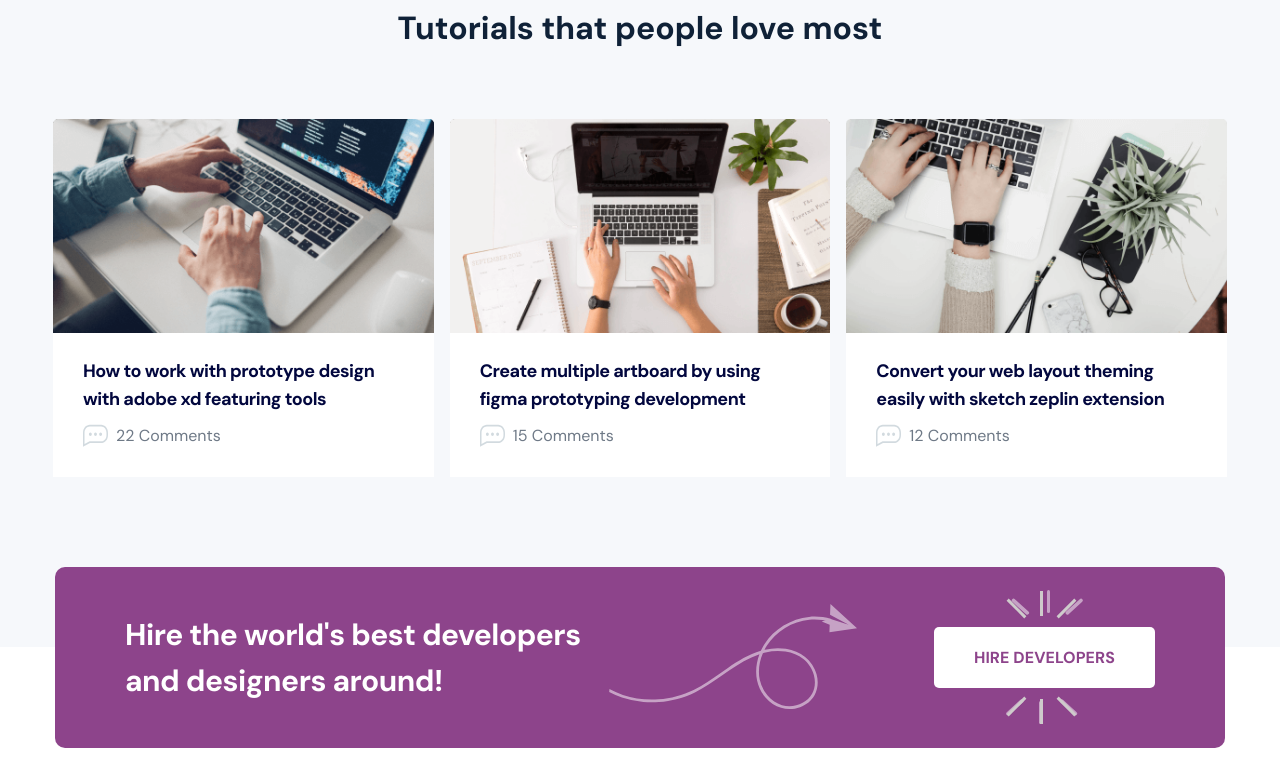
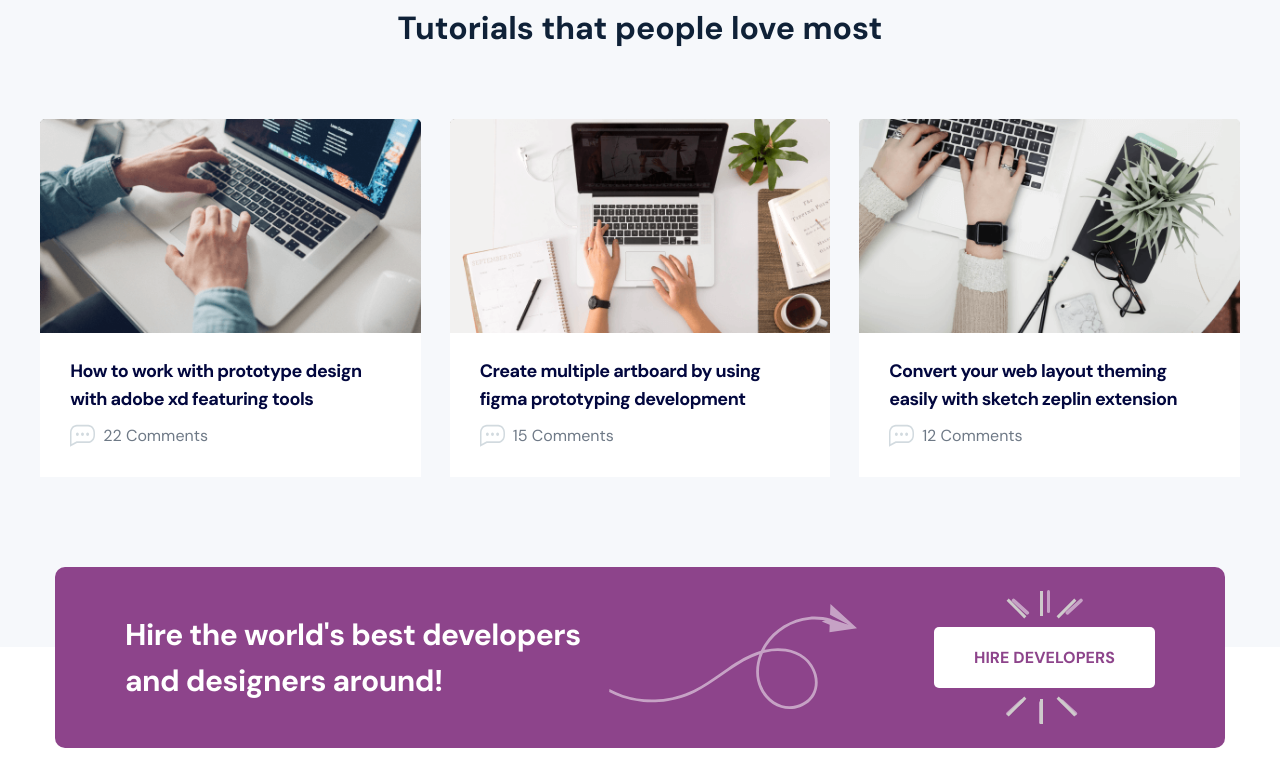
Before and after one commit to BABULAH/leading-page, a plain HTML site: page index.html in a window 1280 px wide. Shown: the part 4483-5249 px from the top of the page. Drawn offline with nearby package versions, Linux system fonts and the light colour scheme; files whose address does not match are found by name; a web font is replaced by a local one.

Commit message:
feedback

```diff
--- a/style.css
+++ b/style.css
@@ -1020,7 +1020,7 @@ div.person.person5 {
     max-width: 1230px;
     height: 100%;
     /* z-index: 1; */
-    gap: 1rem;
+    gap: 1.8rem;
 
     display: flex;
     box-sizing: content-box;
@@ -1036,6 +1036,7 @@ div.person.person5 {
     height: auto;
     padding: 0;
     width: 380.667px;
+    box-shadow: #343D48;
     /* margin-right: 35px; */
 }
 
```
